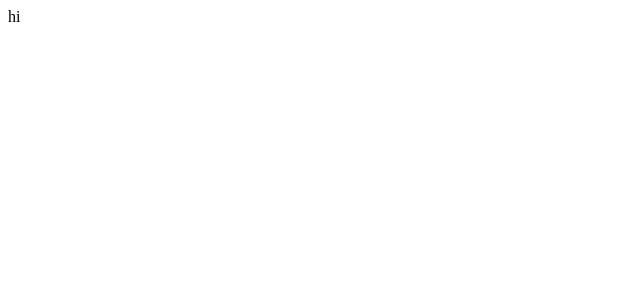
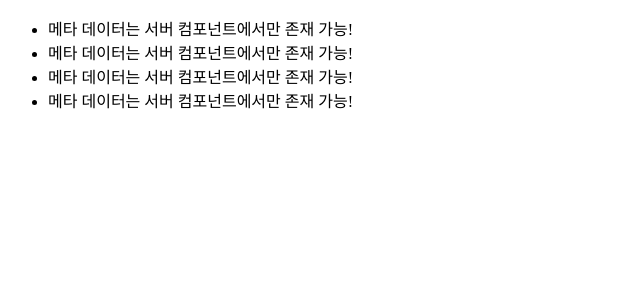
Before and after one commit to Minkyu0424/Study_Next14, a Next.js app: page / in a window 1280 px wide. Shown: the top 300 px of the page, without its empty margins (0-640 px from the left). Built offline with nearby package versions, Linux system fonts and the light colour scheme.

Commit message:
:sparkles: [feat]: 메타데이터 활용

```diff
--- a/app/(setting)/page.tsx
+++ b/app/(setting)/page.tsx
@@ -1,5 +1,14 @@
 const page = () => {
-  return <div>hi</div>;
+  return (
+    <div>
+      <ul>
+        <li>메타 데이터는 서버 컴포넌트에서만 존재 가능!</li>
+        <li>메타 데이터는 서버 컴포넌트에서만 존재 가능!</li>
+        <li>메타 데이터는 서버 컴포넌트에서만 존재 가능!</li>
+        <li>메타 데이터는 서버 컴포넌트에서만 존재 가능!</li>
+      </ul>
+    </div>
+  );
 };
 
 export default page;
--- a/app/layout.tsx
+++ b/app/layout.tsx
@@ -1,6 +1,6 @@
 export const metadata = {
-  title: 'Next.js',
-  description: 'Generated by Next.js',
+  title: 'Welcome',
+  description: 'Welcome Next 14',
 }
 
 export default function RootLayout({
```
